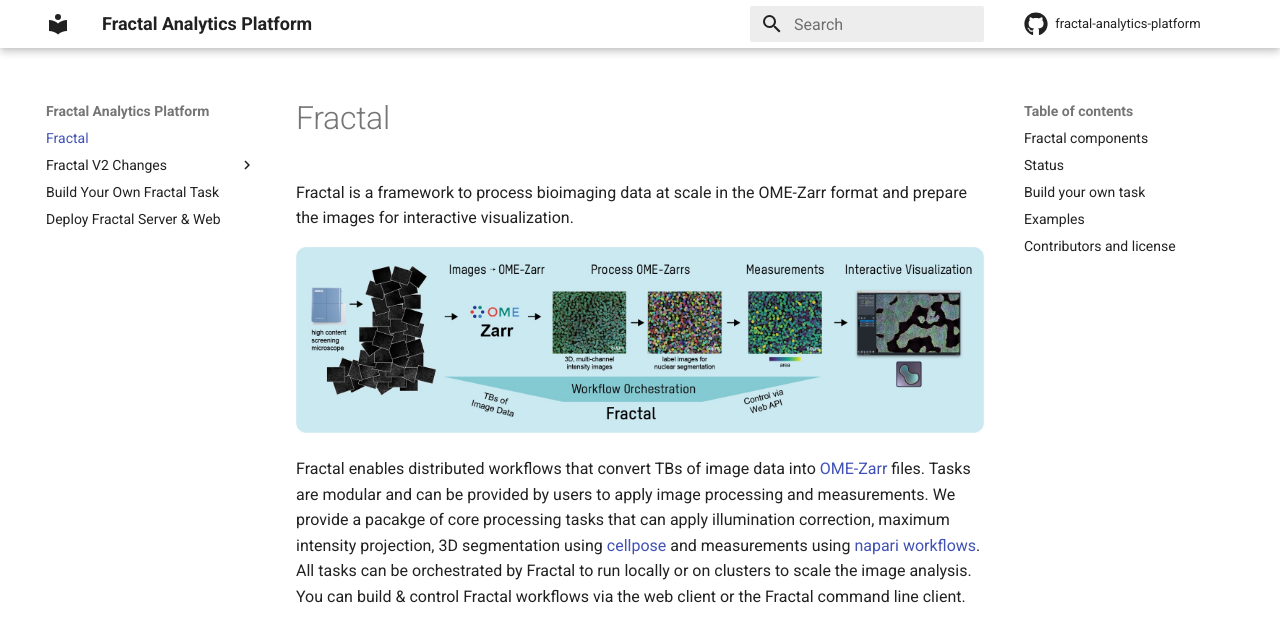
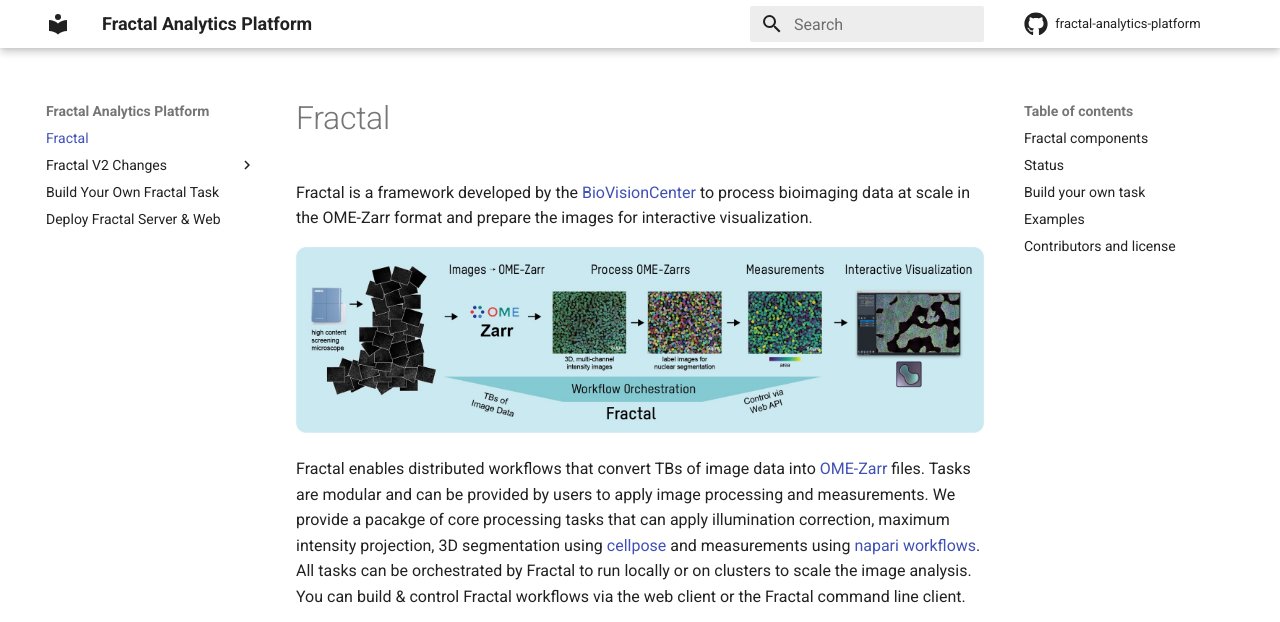
Before and after one commit to fractal-analytics-platform/fractal-analytics-platform.github.io, an MkDocs documentation site: the page built from docs/index.md, in a window 1280 px wide and 900 px high, cut to the strip 0-622 px from the top of the window. Built offline with MkDocs 1.6.1 and Material for MkDocs 9.7.7, drawn with Linux system fonts in a browser that asks for light colours.

Commit message:
Add BVC link

```diff
--- a/docs/index.md
+++ b/docs/index.md
@@ -2,7 +2,7 @@
 layout: default
 ---
 
-Fractal is a framework to process bioimaging data at scale in the OME-Zarr format and prepare the images for interactive visualization.
+Fractal is a framework developed by the [BioVisionCenter](https://www.biovisioncenter.uzh.ch/en.html) to process bioimaging data at scale in the OME-Zarr format and prepare the images for interactive visualization.
 
 ![Fractal_Overview](assets/fractal_overview.jpg)
 
```
